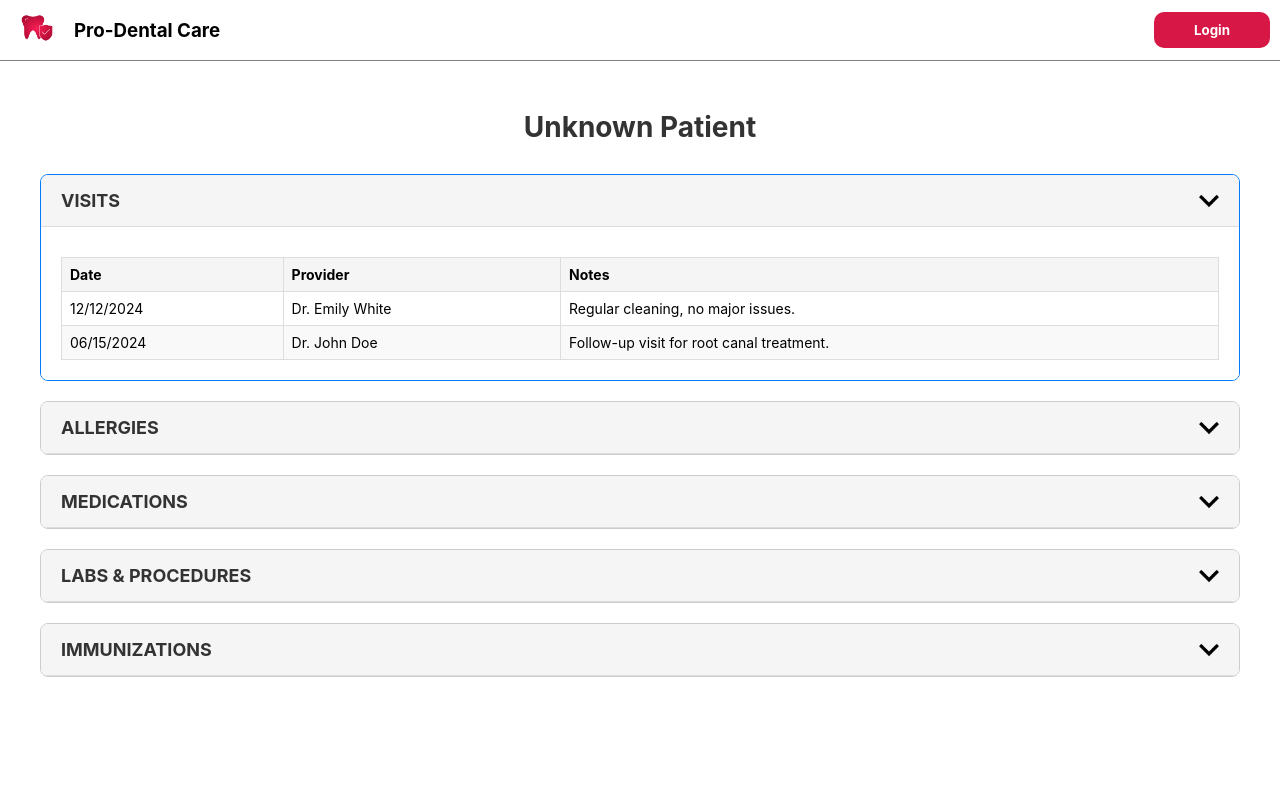
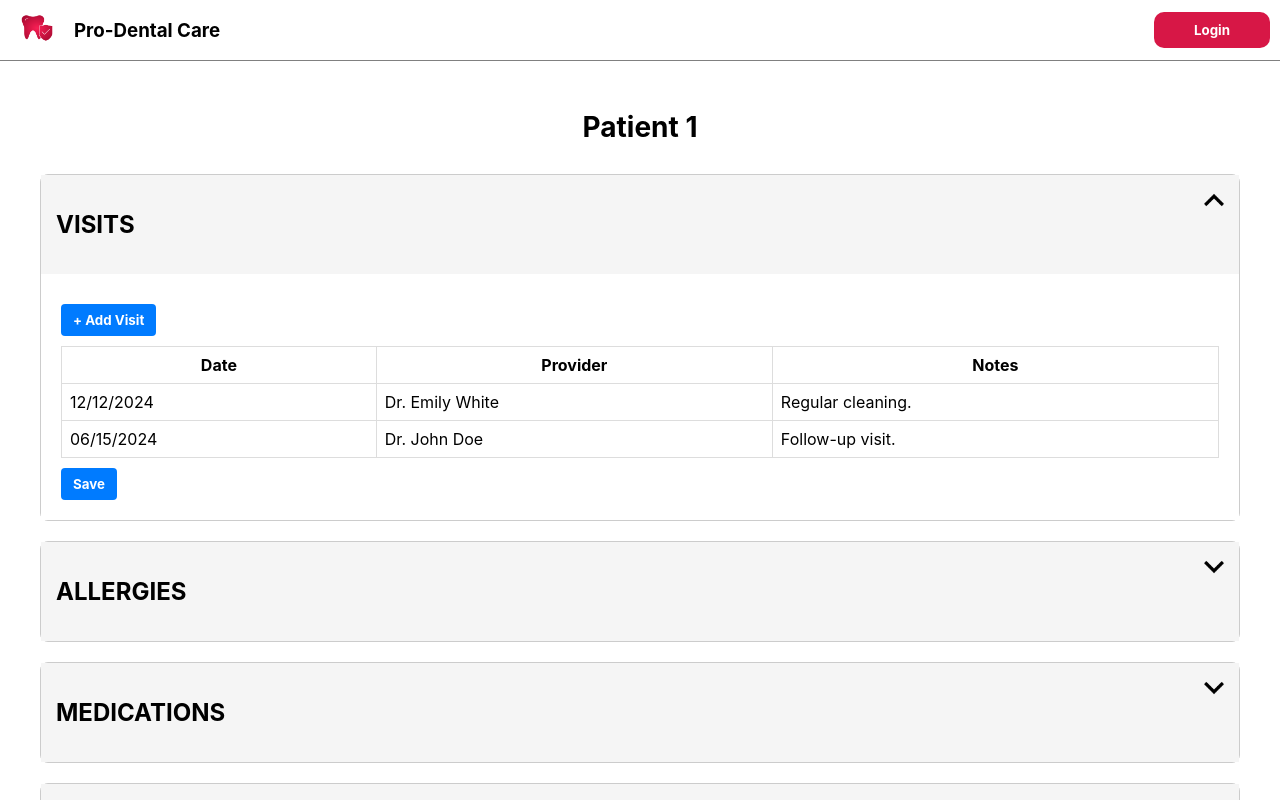
Before and after one commit to CSUS-CSC-131-Cool-Coders/ProDentalCare, an Angular app in the folder pro-dental-care-ui/: page /staff/patient-information/1 in a window 1280 px wide. Both pictures are taken after a click on the element "VISITS". Shown: the top 800 px of the page. Built offline with nearby package versions, Linux system fonts and the light colour scheme.

Commit message:
added functionality to allow staff to add patient data

```diff
--- a/pro-dental-care-ui/src/app/staff/patient information/staff-patient-information.component.css
+++ b/pro-dental-care-ui/src/app/staff/patient information/staff-patient-information.component.css
@@ -6,94 +6,54 @@
   font-family: Arial, sans-serif;
 }
 
-  /* Header */
 .header {
   font-size: 28px;
   font-weight: bold;
   text-align: center;
   margin-bottom: 30px;
-    color: #333;
 }
 
-  /* Accordion Items */
+/* Accordion Styles */
 .accordion-item {
   margin-bottom: 20px;
   border: 1px solid #ccc;
   border-radius: 8px;
-    overflow: hidden;
-    transition: all 0.3s ease;
 }
 
-  /* Expanded and Closed States */
-  .accordion-item.expanded {
-    border-color: #007BFF;
-    background-color: #f9f9f9;
-  }
-
-  .accordion-item.closed {
-    border-color: #ccc;
-  }
-
-  /* Accordion Header */
 .accordion-header {
   display: flex;
   justify-content: space-between;
-    align-items: center;
-    padding: 15px 20px;
-    background-color: #f5f5f5;
+  padding: 15px;
+  background: #f5f5f5;
   cursor: pointer;
-    border-bottom: 1px solid #ddd;
 }
 
-  .accordion-header:hover {
-    background-color: #eaeaea;
+.accordion-content {
+  padding: 20px;
+  background: #fff;
 }
 
-  .accordion-title {
-    font-size: 18px;
-    font-weight: bold;
-    color: #333;
-    margin: 0;
-  }
-
-  .accordion-icon {
-    transition: transform 0.3s ease;
-  }
-
-  .accordion-item.expanded .accordion-icon {
-    transform: rotate(180deg);
-  }
-
-  /* Accordion Content */
-  .accordion-content {
-    padding: 20px;
-    background-color: #fff;
-  }
-
-  /* Tables */
 .accordion-table {
   width: 100%;
   border-collapse: collapse;
   margin-top: 10px;
 }
 
-  .accordion-table th,
-  .accordion-table td {
+.accordion-table th, .accordion-table td {
   border: 1px solid #ddd;
   padding: 8px;
-    text-align: left;
-    font-size: 14px;
 }
 
-  .accordion-table th {
-    background-color: #f5f5f5;
-    font-weight: bold;
+.add-btn, .save-btn {
+  background: #007BFF;
+  color: #fff;
+  border: none;
+  padding: 8px 12px;
+  margin-top: 10px;
+  cursor: pointer;
+  border-radius: 4px;
 }
 
-  .accordion-table tr:nth-child(even) {
-    background-color: #f9f9f9;
+.add-btn:hover, .save-btn:hover {
+  background: #0056b3;
 }
-
-  .accordion-table tr:hover {
-    background-color: #f1f1f1;
-  }
--- a/pro-dental-care-ui/src/app/staff/patient information/staff-patient-information.component.html
+++ b/pro-dental-care-ui/src/app/staff/patient information/staff-patient-information.component.html
@@ -3,17 +3,15 @@
 
   <!-- Accordion Sections -->
   <section class="medical-records">
+
     <!-- Visits Accordion -->
     <section class="accordion-item" [class.expanded]="visitsExpanded" [class.closed]="!visitsExpanded">
       <header class="accordion-header" (click)="visitsExpanded = !visitsExpanded">
         <h2 class="accordion-title">VISITS</h2>
-          <img [ngSrc]="visitsExpanded ? '/assets/up.png' : '/assets/down.png'"
-               alt=""
-               class="accordion-icon"
-               width="20"
-               height="20" />
+        <img [ngSrc]="visitsExpanded ? '/assets/up.png' : '/assets/down.png'" alt="" class="accordion-icon" width="20" height="20" />
       </header>
       <div class="accordion-content" *ngIf="visitsExpanded">
+        <button class="add-btn" (click)="addVisit()">+ Add Visit</button>
         <table class="accordion-table">
           <thead>
             <tr>
@@ -23,13 +21,22 @@
             </tr>
           </thead>
           <tbody>
+            <!-- To show existing data (pull from DB)-->
             <tr *ngFor="let visit of visits">
               <td>{{ visit.date }}</td>
               <td>{{ visit.provider }}</td>
               <td>{{ visit.notes }}</td>
             </tr>
+
+            <!-- To add new data (push to DB)-->
+            <tr *ngFor="let newVisit of newVisits">
+              <td><input type="date" [(ngModel)]="newVisit.date" placeholder="Enter date" /></td>
+              <td><input type="text" [(ngModel)]="newVisit.provider" placeholder="Enter provider" /></td>
+              <td><textarea [(ngModel)]="newVisit.notes" placeholder="Enter notes"></textarea></td>
+            </tr>
           </tbody>
         </table>
+        <button class="save-btn" (click)="saveNewVisits()">Save</button>
       </div>
     </section>
 
@@ -37,13 +44,10 @@
     <section class="accordion-item" [class.expanded]="allergiesExpanded" [class.closed]="!allergiesExpanded">
       <header class="accordion-header" (click)="allergiesExpanded = !allergiesExpanded">
         <h2 class="accordion-title">ALLERGIES</h2>
-          <img [ngSrc]="allergiesExpanded ? '/assets/up.png' : '/assets/down.png'"
-               alt=""
-               class="accordion-icon"
-               width="20"
-               height="20" />
+        <img [ngSrc]="allergiesExpanded ? '/assets/up.png' : '/assets/down.png'" alt="" class="accordion-icon" width="20" height="20" />
       </header>
       <div class="accordion-content" *ngIf="allergiesExpanded">
+        <button class="add-btn" (click)="addAllergy()">+ Add Allergy</button>
         <table class="accordion-table">
           <thead>
             <tr>
@@ -56,8 +60,13 @@
               <td>{{ allergy.name }}</td>
               <td>{{ allergy.comment }}</td>
             </tr>
+            <tr *ngFor="let newAllergy of newAllergies">
+              <td><input type="text" [(ngModel)]="newAllergy.name" placeholder="Enter allergy" /></td>
+              <td><textarea [(ngModel)]="newAllergy.comment" placeholder="Enter comment"></textarea></td>
+            </tr>
           </tbody>
         </table>
+        <button class="save-btn" (click)="saveNewAllergies()">Save</button>
       </div>
     </section>
 
@@ -65,13 +74,10 @@
     <section class="accordion-item" [class.expanded]="medsExpanded" [class.closed]="!medsExpanded">
       <header class="accordion-header" (click)="medsExpanded = !medsExpanded">
         <h2 class="accordion-title">MEDICATIONS</h2>
-          <img [ngSrc]="medsExpanded ? '/assets/up.png' : '/assets/down.png'"
-               alt=""
-               class="accordion-icon"
-               width="20"
-               height="20" />
+        <img [ngSrc]="medsExpanded ? '/assets/up.png' : '/assets/down.png'" alt="" class="accordion-icon" width="20" height="20" />
       </header>
       <div class="accordion-content" *ngIf="medsExpanded">
+        <button class="add-btn" (click)="addMedication()">+ Add Medication</button>
         <table class="accordion-table">
           <thead>
             <tr>
@@ -86,8 +92,14 @@
               <td>{{ medication.name }}</td>
               <td>{{ medication.directions }}</td>
             </tr>
+            <tr *ngFor="let newMedication of newMedications">
+              <td><input type="date" [(ngModel)]="newMedication.datePrescribed" placeholder="Enter date" /></td>
+              <td><input type="text" [(ngModel)]="newMedication.name" placeholder="Enter medication name" /></td>
+              <td><textarea [(ngModel)]="newMedication.directions" placeholder="Enter directions"></textarea></td>
+            </tr>
           </tbody>
         </table>
+        <button class="save-btn" (click)="saveNewMedications()">Save</button>
       </div>
     </section>
 
@@ -95,13 +107,10 @@
     <section class="accordion-item" [class.expanded]="labsExpanded" [class.closed]="!labsExpanded">
       <header class="accordion-header" (click)="labsExpanded = !labsExpanded">
         <h2 class="accordion-title">LABS & PROCEDURES</h2>
-          <img [ngSrc]="labsExpanded ? '/assets/up.png' : '/assets/down.png'"
-               alt=""
-               class="accordion-icon"
-               width="20"
-               height="20" />
+        <img [ngSrc]="labsExpanded ? '/assets/up.png' : '/assets/down.png'" alt="" class="accordion-icon" width="20" height="20" />
       </header>
       <div class="accordion-content" *ngIf="labsExpanded">
+        <button class="add-btn" (click)="addLab()">+ Add Lab</button>
         <table class="accordion-table">
           <thead>
             <tr>
@@ -116,8 +125,14 @@
               <td>{{ lab.name }}</td>
               <td>{{ lab.comments }}</td>
             </tr>
+            <tr *ngFor="let newLab of newLabs">
+              <td><input type="date" [(ngModel)]="newLab.date" placeholder="Enter date" /></td>
+              <td><input type="text" [(ngModel)]="newLab.name" placeholder="Enter lab name" /></td>
+              <td><textarea [(ngModel)]="newLab.comments" placeholder="Enter comments"></textarea></td>
+            </tr>
           </tbody>
         </table>
+        <button class="save-btn" (click)="saveNewLabs()">Save</button>
       </div>
     </section>
 
@@ -125,13 +140,10 @@
     <section class="accordion-item" [class.expanded]="immunizationsExpanded" [class.closed]="!immunizationsExpanded">
       <header class="accordion-header" (click)="immunizationsExpanded = !immunizationsExpanded">
         <h2 class="accordion-title">IMMUNIZATIONS</h2>
-          <img [ngSrc]="immunizationsExpanded ? '/assets/up.png' : '/assets/down.png'"
-               alt=""
-               class="accordion-icon"
-               width="20"
-               height="20" />
+        <img [ngSrc]="immunizationsExpanded ? '/assets/up.png' : '/assets/down.png'" alt="" class="accordion-icon" width="20" height="20" />
       </header>
       <div class="accordion-content" *ngIf="immunizationsExpanded">
+        <button class="add-btn" (click)="addImmunization()">+ Add Immunization</button>
         <table class="accordion-table">
           <thead>
             <tr>
@@ -144,8 +156,13 @@
               <td>{{ immunization.date }}</td>
               <td>{{ immunization.name }}</td>
             </tr>
+            <tr *ngFor="let newImmunization of newImmunizations">
+              <td><input type="date" [(ngModel)]="newImmunization.date" placeholder="Enter date" /></td>
+              <td><input type="text" [(ngModel)]="newImmunization.name" placeholder="Enter immunization name" /></td>
+            </tr>
           </tbody>
         </table>
+        <button class="save-btn" (click)="saveNewImmunizations()">Save</button>
       </div>
     </section>
 
--- a/pro-dental-care-ui/src/app/staff/patient information/staff-patient-information.component.ts
+++ b/pro-dental-care-ui/src/app/staff/patient information/staff-patient-information.component.ts
@@ -2,64 +2,106 @@ import { Component, OnInit } from '@angular/core';
 import { ActivatedRoute } from '@angular/router';
 import { CommonModule } from "@angular/common";
 import {NgIf, NgOptimizedImage} from "@angular/common";
+import { FormsModule } from '@angular/forms';
 
 @Component({
   selector: 'app-staff-patient-information',
   templateUrl: './staff-patient-information.component.html',
   styleUrls: ['./staff-patient-information.component.css'],
   standalone: true,
-  imports: [CommonModule, NgIf, NgOptimizedImage],
+  imports: [CommonModule, NgIf, NgOptimizedImage, FormsModule],
 })
 export class StaffPatientInformationComponent implements OnInit {
     patientId: string | null = null;
     patientName: string = '';
 
+    // Accordion State
     visitsExpanded = false;
     allergiesExpanded = false;
     medsExpanded = false;
     labsExpanded = false;
     immunizationsExpanded = false;
 
-  // placeholder data; connect it to the api (i made entities and apis for these)
+    // placeholder data !! Suppose to pull from database!!
     visits = [
-    { date: '12/12/2024', provider: 'Dr. Emily White', notes: 'Regular cleaning, no major issues.' },
-    { date: '06/15/2024', provider: 'Dr. John Doe', notes: 'Follow-up visit for root canal treatment.' },
+      { date: '12/12/2024', provider: 'Dr. Emily White', notes: 'Regular cleaning.' },
+      { date: '06/15/2024', provider: 'Dr. John Doe', notes: 'Follow-up visit.' },
     ];
-
     allergies = [
-    { name: 'Peanuts', comment: 'Severe reaction, carry epinephrine.' },
-    { name: 'Penicillin', comment: 'Mild rash, avoid use.' },
+      { name: 'Peanuts', comment: 'Severe reaction.' },
+      { name: 'Penicillin', comment: 'Mild rash.' },
     ];
-
     medications = [
-    { datePrescribed: '01/10/2024', name: 'Ibuprofen', directions: 'Take 1 tablet every 4-6 hours as needed.' },
-    { datePrescribed: '11/15/2023', name: 'Amoxicillin', directions: 'Take 1 capsule twice a day for 10 days.' },
+      { datePrescribed: '01/10/2024', name: 'Ibuprofen', directions: 'Take 1 tablet every 4-6 hours.' },
+      { datePrescribed: '11/15/2023', name: 'Amoxicillin', directions: 'Take 1 capsule twice daily.' },
     ];
-
     labs = [
-    { date: '11/01/2024', name: 'Blood Test', comments: 'Normal results, no action required.' },
-    { date: '09/05/2024', name: 'Chest X-ray', comments: 'Clear, no abnormalities detected.' },
+      { date: '11/01/2024', name: 'Blood Test', comments: 'Normal results.' },
+      { date: '09/05/2024', name: 'X-ray', comments: 'No abnormalities.' },
     ];
-
     immunizations = [
       { date: '10/15/2024', name: 'Flu Vaccine' },
       { date: '08/01/2023', name: 'Tetanus Booster' },
     ];
 
+    // empty arrays for new data
+    newVisits: { date: string; provider: string; notes: string }[] = [];
+    newAllergies: { name: string; comment: string }[] = [];
+    newMedications: { datePrescribed: string; name: string; directions: string }[] = [];
+    newLabs: { date: string; name: string; comments: string }[] = [];
+    newImmunizations: { date: string; name: string }[] = [];
+
     constructor(private route: ActivatedRoute) {}
 
     ngOnInit(): void {
       this.patientId = this.route.snapshot.paramMap.get('id');
-    this.patientName = this.getPatientNameById(this.patientId);
+      this.patientName = `Patient ${this.patientId}`; // itll show selected patient id from patient list; try to make it show name instead of ID (if not, should be okay)
     }
 
-  getPatientNameById(patientId: string | null): string {
-    const patients: Record<string, string> = {
-      P001: 'John Doe',
-      P002: 'Jane Smith',
-      P003: 'Alice Brown',
-    };
+    // These are methods to push into database, not sure how u gonna do that -- ask caleb
 
-    return patients[patientId || ''] || 'Unknown Patient';
+    // Visits methods
+    addVisit(): void {
+      this.newVisits.push({ date: '', provider: '', notes: '' });
+    }
+    saveNewVisits(): void {
+      this.visits.push(...this.newVisits);
+      this.newVisits = [];
+    }
+
+    // Allergies Methods
+    addAllergy(): void {
+      this.newAllergies.push({ name: '', comment: '' });
+    }
+    saveNewAllergies(): void {
+      this.allergies.push(...this.newAllergies);
+      this.newAllergies = [];
+    }
+
+    // Medications Methods
+    addMedication(): void {
+      this.newMedications.push({ datePrescribed: '', name: '', directions: '' });
+    }
+    saveNewMedications(): void {
+      this.medications.push(...this.newMedications);
+      this.newMedications = [];
+    }
+
+    // Labs Methods
+    addLab(): void {
+      this.newLabs.push({ date: '', name: '', comments: '' });
+    }
+    saveNewLabs(): void {
+      this.labs.push(...this.newLabs);
+      this.newLabs = [];
+    }
+
+    // Immunizations Methods
+    addImmunization(): void {
+      this.newImmunizations.push({ date: '', name: '' });
+    }
+    saveNewImmunizations(): void {
+      this.immunizations.push(...this.newImmunizations);
+      this.newImmunizations = [];
     }
   }
```
Lines whose indentation alone changed are shown as unchanged.
